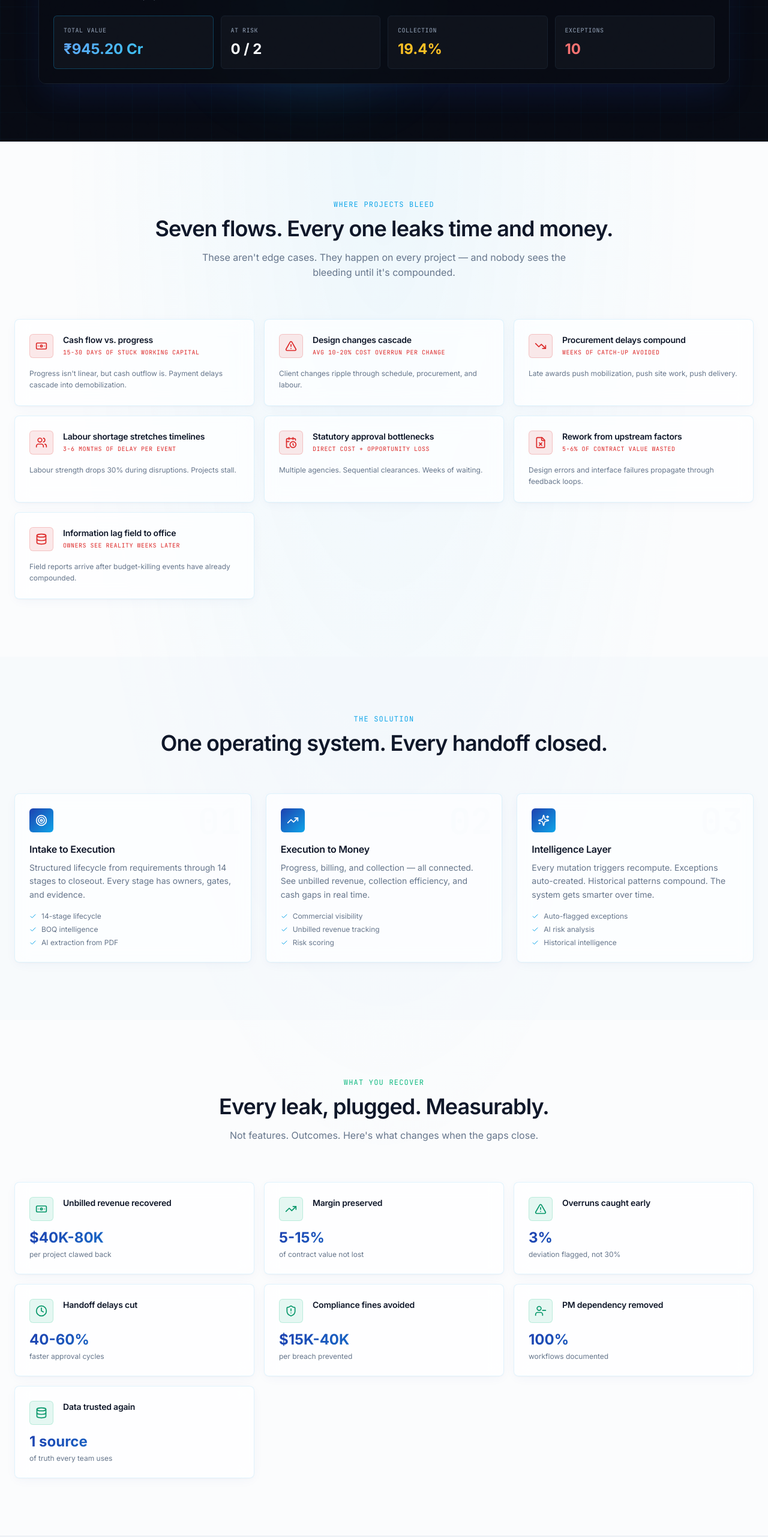
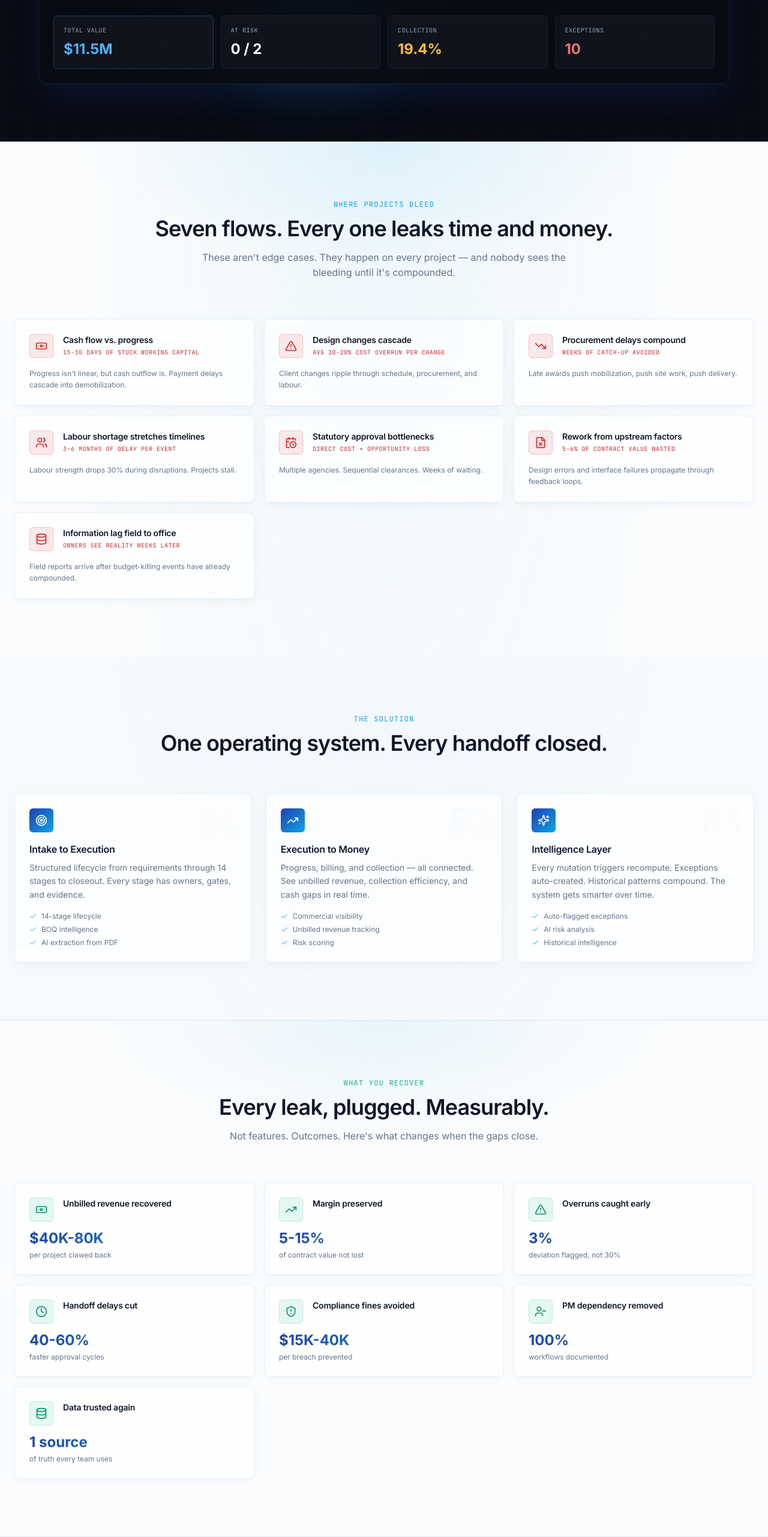
Before and after one commit to Collabify-org/synlumex-intel, a Next.js app: page / in a window 1280 px wide. Shown: the part 1045-3608 px from the top of the page at 60% size. Built offline with nearby package versions, Linux system fonts and the light colour scheme.

Commit message:
Update page.tsx

```diff
--- a/app/page.tsx
+++ b/app/page.tsx
@@ -255,7 +255,7 @@ export default function HomePage() {
                   <div className="grid grid-cols-2 md:grid-cols-4 gap-3">
                     <div className="rounded-md border border-brand-cyan/30 bg-card p-4">
                       <div className="text-[10px] font-mono text-muted-foreground uppercase tracking-wider">Total Value</div>
-                      <div className="text-2xl font-bold brand-gradient-text mt-2">₹945.20 Cr</div>
+                    <div className="text-2xl font-bold brand-gradient-text mt-2">$11.5M</div>
                     </div>
                     <div className="rounded-md border border-border bg-card p-4">
                       <div className="text-[10px] font-mono text-muted-foreground uppercase tracking-wider">At Risk</div>
@@ -280,7 +280,7 @@ export default function HomePage() {
       {/* ================= LIGHT BODY ================= */}
       <div className="relative bg-light-gradient text-foreground">
         {/* ============ THE 7 FLOWS (where projects bleed) ============ */}
-        <section className="relative py-24 px-6 border-t border-border">
+        <section className="section-glow relative py-24 px-6 border-t border-border">
           <div className="max-w-7xl mx-auto">
             <Reveal>
               <div className="text-center mb-16">
@@ -373,7 +373,7 @@ export default function HomePage() {
         </section>
 
         {/* ============ WHAT YOU RECOVER (7 savings) ============ */}
-        <section className="relative py-24 px-6">
+        <section className="section-glow relative py-24 px-6 border-t border-border">
           <div className="max-w-7xl mx-auto">
             <Reveal>
               <div className="text-center mb-16">
```
